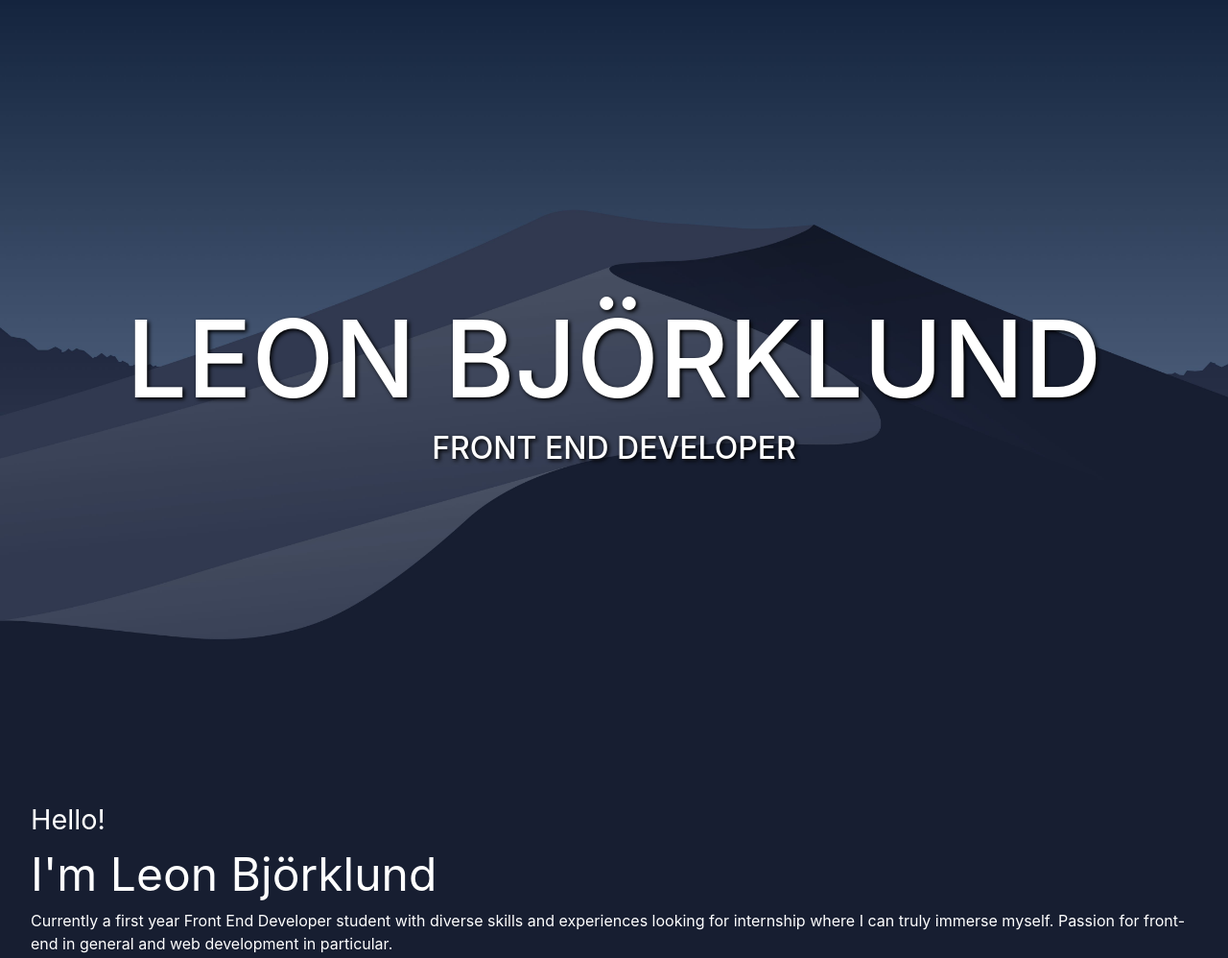
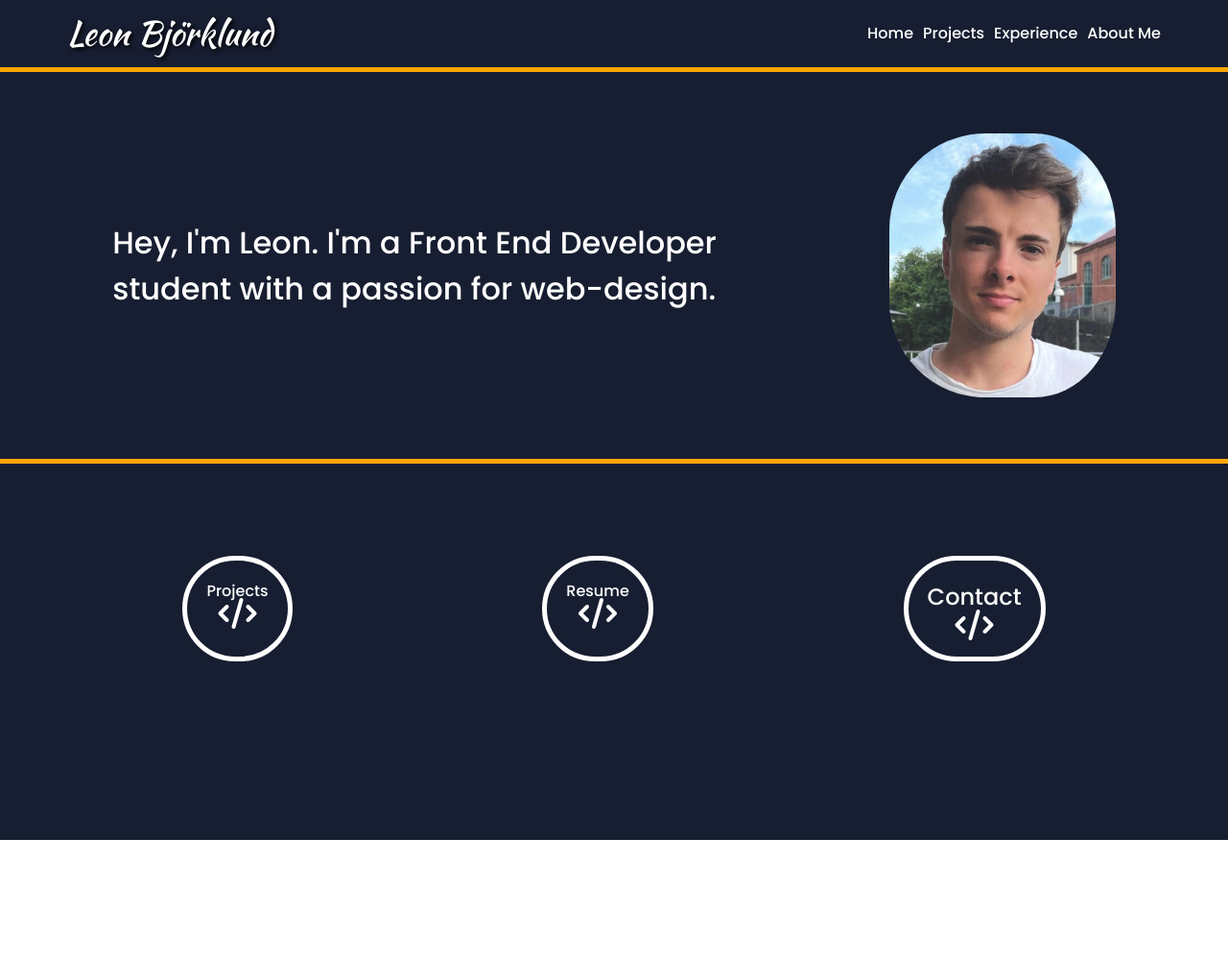
Before and after one commit to leonbjorklund/leonbjorklund.github.io, a plain HTML site: page index.html in a window 1280 px wide. Shown: the top 998 px of the page at 96% size. After the commit the page ends 875 px from the top, so only its background shows below. Drawn offline with nearby package versions, Linux system fonts and the light colour scheme.

Commit message:
changed overall design and added button functionality

```diff
--- a/index.html
+++ b/index.html
@@ -6,45 +6,66 @@
     <meta name="viewport" content="width=device-width, initial-scale=1.0">
     <title>Leon Björklund</title>
     <link rel="stylesheet" href="styling.css">
+    <link rel="stylesheet" href="https://cdnjs.cloudflare.com/ajax/libs/font-awesome/6.2.1/css/all.min.css">
     <link rel="stylesheet" href="https://cdn.jsdelivr.net/npm/bootstrap@4.3.1/dist/css/bootstrap.min.css" integrity="sha384-ggOyR0iXCbMQv3Xipma34MD+dH/1fQ784/j6cY/iJTQUOhcWr7x9JvoRxT2MZw1T" crossorigin="anonymous">
     <link rel="preconnect" href="https://fonts.googleapis.com">
     <link rel="preconnect" href="https://fonts.gstatic.com" crossorigin>
-    <link href="https://fonts.googleapis.com/css2?family=Kaushan+Script&family=Lato:wght@700&family=Staatliches&display=swap" rel="stylesheet"></head>
+    <link href="https://fonts.googleapis.com/css2?family=Kaushan+Script&family=Lato:wght@700&family=Poppins:wght@500&family=Staatliches&display=swap" rel="stylesheet"><body>
+    <script src="https://code.jquery.com/jquery-3.6.1.min.js" integrity="sha256-o88AwQnZB+VDvE9tvIXrMQaPlFFSUTR+nldQm1LuPXQ=" crossorigin="anonymous"></script>
+<header>
+    <div class="nav-header">
 
-<body>
+        <div class="container">
+            <div class="row justify-content-end nav-container">
+                <div class="name-logo">Leon Björklund</div>
+                <div class="nav-item">Home</div>
+                <div class="nav-item">Projects</div>
+                <div class="nav-item">Experience</div>
+                <div class="nav-item">About Me</div>
+                <i class="fa-solid fa-bars fa-2xl"></i>
+            </div>
+        </div>
 
-<div id="landing-background">
-    <div class="vertical-center">
-        <div class="container-fluid">
-            <div class="center">
-                <h1>Leon Björklund</h1>
-                <h2>Front End Developer</h2>
+    </div>
+
+</header>
+
+<main>
+
+<div id="main-canvas">
+   <div id="main-page">
+    <div class="intro-canvas">
+        <div class="container margin-top-bot-4rem">
+            <div class="row justify-content-between first">
+                <div class="col-8 me mx-auto my-auto">Hey, I'm Leon. I'm a Front End Developer student with a passion for web-design.</div>
+                <img class="cv-pic mx-auto my-auto" src="CV-pic.jpg" alt="me"></img>
+            </div>
+        </div>
+    </div>
+
+    <div class="divider"></div>
+
+
+    <div class="container margin-top-12rem">
+        <div class="row justify-content-around gap">
+            <div class="flex-column circle projects-button">
+                <div class="icon-text-pro">Projects</div>
+                <div class="icon"><i class="fa-solid fa-code fa-2xl"></i></div>
+            </div>
+            <div class="flex-column circle resume-button">
+                <div class="icon-text-res">Resume</div>
+                <div class="icon"><i class="fa-solid fa-code fa-2xl"></i></div>
+            </div>
+            <div class="flex-column circle contact-button">
+                <div class="icon-text">Contact</div>
+                <div class="icon"><i class="fa-solid fa-code fa-2xl"></i></div>
             </div>
         </div>
     </div>
 </div>
 
-
-<main>
-
-    <div id="main-canvas">
-        <div id="flex-one">
-            <div class="hello">Hello!</div>
-            <div class="me">I'm Leon Björklund</div>
-            <div class="intro">Currently a first year Front End Developer student with diverse skills and experiences looking for internship where I can truly immerse myself. Passion for front-end in general and web development in particular.</div>
-        </div>
-        <img src="CV-pic.jpg" alt="me"></img>
-
-
-
-    <div id="icons">
-        <div id="projects">Projects</div>
-        <div id="resume">Resume</div>
-        <div id="contact-me">Contact me</div>
-    </div>
-
     <div id="project-page">
-        <div id="project-header">Projects</div>
+        <div>Projects</div>
     </div>
 
     <div id="resume-page">
@@ -56,6 +77,7 @@
         <div>Hej</div>
     </div>
 
+
 </div>
 
 
--- a/script.js
+++ b/script.js
@@ -6,14 +6,35 @@
   nextScene.style.display = "block";
 }
 
-const mainPage = document.getElementById("main-canvas");
-const icons = document.getElementById("icons");
+// const mainPage = document.getElementById("main-canvas");
+const mainPage = document.getElementById("main-page");
 
-const projectIcon = document.getElementById("projects");
+
 const projectPage = document.getElementById("project-page");
+const resumePage = document.getElementById("resume-page");
+const contactPage = document.getElementById("contact-page");
 
-projectIcon.addEventListener("click", function() {
-    mainPage.style.display = "none";
-    icons.style.display = "none";
-    projectPage.style.display = "block";
+const projectsButton = document.getElementsByClassName("projects-button")[0];
+const resumeButton = document.getElementsByClassName("resume-button")[0];
+const contactButton = document.getElementsByClassName("contact-button")[0];
+
+
+const homeButton = document.getElementsByClassName("nav-item")[0];
+
+homeButton.addEventListener('click', event => {
+  loadNextScene(projectPage, mainPage)
+  resumePage.style.display = "none";
+  contactPage.style.display = "none";
 })
+
+projectsButton.addEventListener('click', event => {
+  loadNextScene(mainPage, projectPage)
+})
+
+resumeButton.addEventListener('click', event => {
+  loadNextScene(mainPage, resumePage)
+})
+
+contactButton.addEventListener('click', event => {
+  loadNextScene(mainPage, contactPage)
+})
--- a/styling.css
+++ b/styling.css
@@ -1,9 +1,8 @@
 body {
     min-height: 100vh;
     min-height: -webkit-fill-available;
-
+    font-family: 'Poppins', sans-serif;
     color: white;
-    font-family: 'Lato', sans-serif;
 }
 
 html {
@@ -13,45 +12,50 @@ html {
 * {
     margin: 0;
     padding: 0;
+    color: white;
 }
 
-header {
-    display: none;
+.nav-container {
+    height: 100%;
+    gap: 10px;
+    align-items: center;
+    font-family: 'Poppins', sans-serif;
 }
 
-#landing-background {
-    /* background-image: linear-gradient(#323647, #2C3A47); */
-    background-image: url(background-image.jpg);
-    background-size: cover;
-
-    height: 100vh;
-    min-height: 100vh;
+.container {
+    font-family: 'Poppins', sans-serif;
 }
 
-.vertical-center {
-    height: 100vh;
-    min-height: 100vh;
-    text-shadow: 2px 2px 4px #000;
-    display: flex;
-    align-items: center;
+.nav-header {
+    height: 75px;
+    background-color: #171E31;
+    border-bottom: 5px solid orange;
 }
 
-.container-fluid {
-  text-align: center;
+.nav-header > .container {
+    height: 100%;
 }
 
-h1 {
-    font-size: 14vmin!important;
+.name-logo {
+    text-shadow: 2px 2px 4px #000;
+    margin-right: auto;
+    font-family: 'Kaushan Script', cursive;
+    font-size: 2.2rem;
 }
 
-.center {
-    color: #fff;
-    text-shadow: 2px 2px 4px #000;
-    text-transform: uppercase;
+.margin-top-bot-4rem {
+    padding-top: 4rem;
+    margin-bottom: 4rem;
+
+}
+
+.first {
+    row-gap: 2rem;
 }
 
 #main-canvas {
     background-color: #171E31;
+    height: 100vh;
 }
 
 #name-logo {
@@ -63,15 +67,10 @@ h1 {
 
 #main-canvas {
     color: white;
-
+    height: 100vh;
 }
 
-#flex-one {
-    display: flex;
-    flex-direction: column;
-    flex-wrap: wrap;
-    margin: 0 2rem 2rem 2rem;
-    justify-content: space-evenly;
+#main-canvas > .d-flex {
     padding-top: 2rem;
 }
 
@@ -80,27 +79,71 @@ h1 {
 }
 
 .me {
-    font-size: 3rem;
+    font-size: 2rem;
+    font-family: 'Poppins', sans-serif;
 }
 
 img {
-    display: none;
-    height: 250px;  /* width: 337px, height: 393px, ratio: 393/337 **/
-    width: calc(250px*(337/393));
-    border-radius: 5px;
+    height: 275px;  /* width: 337px, height: 393px, ratio: 393/337 **/
+    width: calc(275*(337/393));
+    border-radius: 100px;
+    padding-right: 15px;
 }
 
-#icons {
-    margin: 15rem 4rem 7rem 4rem;
-    display: flex;
-    justify-content: space-around;
+.divider {
+    border-bottom: 5px solid orange;
+}
+
+.margin-top-12rem {
+    height: 100%;
+    margin-top: 6rem;
+    padding-bottom: 6rem;
 }
 
 #project-page, #resume-page, #contact-page {
     display: none;
+    height: 100vh;
 }
 
-#project-header {
+.icon {
     text-align: center;
-    font-size: 3rem;
 }
+
+.icon-text {
+    font-size: 1.5rem;
+}
+
+.gap {
+    gap: 20px;
+}
+
+.circle {
+    border: 5px solid;
+    border-radius: 999px;
+    padding: 20px;
+    cursor: pointer;
+}
+
+.row > .fa-bars {
+    display: none;
+}
+
+
+@media (min-width: 726px) {
+
+    .first {
+        flex-wrap: nowrap!important;
+    }
+  }
+
+  @media (max-width: 726px) {
+
+    .nav-item {
+        display: none;
+    }
+
+    .row > .fa-bars {
+        display: block;
+    }
+
+  }
```
Also changed, not shown: picture.jpg (added). Lines whose indentation alone changed are shown as unchanged.
